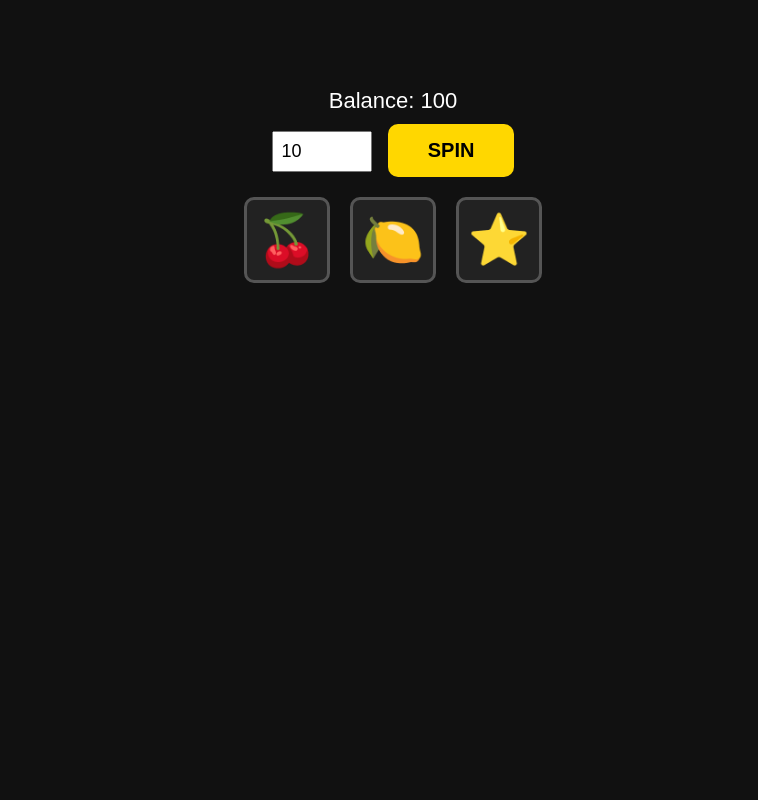
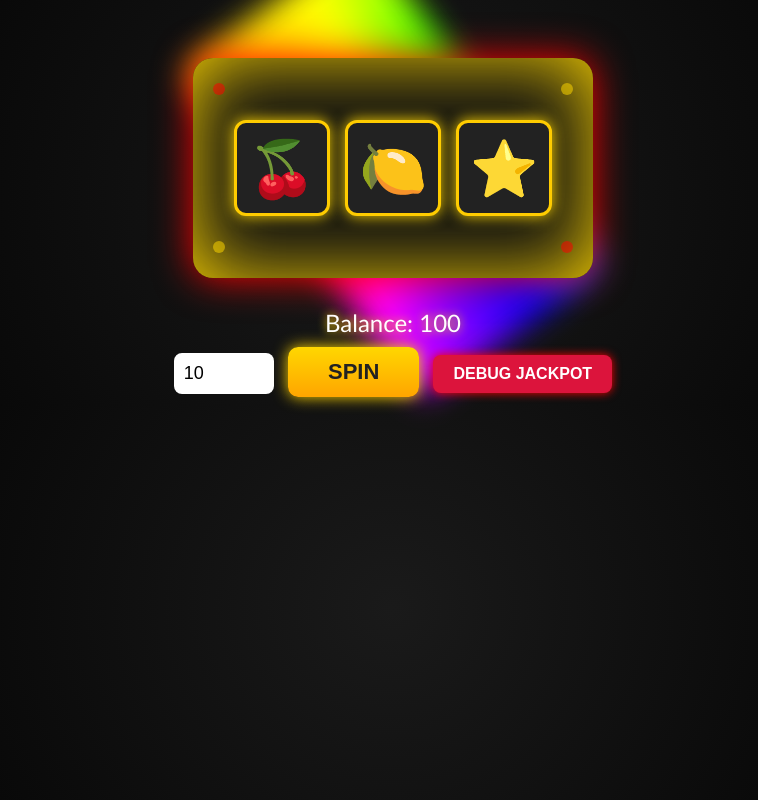
Before and after one commit to Constrak1996/Python-Projects, a Flask app: page / in a window 1280 px wide. Shown: the whole page, without its empty margins (247-1005 px from the left). Run offline with Flask 3, Linux system fonts and the light colour scheme.

Commit message:
New flashy lights, and debug jackpot

```diff
--- a/slot_machine_web/static/script.js
+++ b/slot_machine_web/static/script.js
@@ -15,7 +15,7 @@ function spinReel(reel, duration) {
     setTimeout(() => {
         clearInterval(interval);
         reel.classList.remove("spin-animation");
-        reel.textContent = randomSymbol();
+        reel.textContent = randomSymbol(); // final symbol
     }, duration);
 }
 
@@ -27,6 +27,40 @@ function calculatePayout(a, b, c, bet) {
     if (a === b && b === c) return bet * 5;   // Jackpot
     if (a === b || b === c || a === c) return bet * 2; // Small win
     return 0;
+}
+
+function flashScreen() {
+    const flash = document.getElementById("screen-flash");
+    flash.classList.add("flash-active");
+    setTimeout(() => flash.classList.remove("flash-active"), 300);
+}
+
+
+function triggerFireworks() {
+    const container = document.getElementById("fireworks-container");
+
+    for (let i = 0; i < 30; i++) {
+        const firework = document.createElement("div");
+        firework.classList.add("firework");
+
+        // Random explosion direction
+        const angle = Math.random() * Math.PI * 2;
+        const distance = 150 + Math.random() * 150;
+
+        firework.style.setProperty("--x", `${Math.cos(angle) * distance}px`);
+        firework.style.setProperty("--y", `${Math.sin(angle) * distance}px`);
+
+        // Start from center of screen
+        firework.style.left = `${window.innerWidth / 2}px`;
+        firework.style.top = `${window.innerHeight / 2}px`;
+
+        container.appendChild(firework);
+
+        // Remove after animation
+        setTimeout(() => {
+            firework.remove();
+        }, 1000);
+    }
 }
 
 document.getElementById("spinButton").addEventListener("click", () => {
@@ -62,11 +96,36 @@ document.getElementById("spinButton").addEventListener("click", () => {
         balance += payout;
         updateBalance();
 
-        if (payout > 0) {
+        if (a === b && b === c) {
+            flashScreen();
+            triggerFireworks();
+            alert("🎉 JACKPOT! You won " + payout + " credits!");
+        }
+        else if (payout > 0) {
             alert("You won " + payout + " credits!");
-        } else {
-            console.log("No win this time.");
         }
 
     }, 2100);
 });
+
+document.getElementById("debugJackpot").addEventListener("click", () => {
+    const bet = parseInt(document.getElementById("betAmount").value);
+
+    // Force jackpot symbols
+    const r1 = document.getElementById("reel1");
+    const r2 = document.getElementById("reel2");
+    const r3 = document.getElementById("reel3");
+
+    r1.textContent = "⭐";
+    r2.textContent = "⭐";
+    r3.textContent = "⭐";
+
+    const payout = bet * 5;
+    balance += payout;
+    updateBalance();
+
+    flashScreen();
+    triggerFireworks();
+
+    alert("🎉 DEBUG JACKPOT! You won " + payout + " credits!");
+});
--- a/slot_machine_web/static/style.css
+++ b/slot_machine_web/static/style.css
@@ -59,3 +59,218 @@ button {
     font-size: 18px;
     margin-right: 10px;
 }
+
+body {
+    background: radial-gradient(circle at center, #1a1a1a, #000);
+    color: white;
+    font-family: 'Trebuchet MS', sans-serif;
+    text-align: center;
+    padding-top: 50px;
+}
+
+/* Casino Frame */
+.casino-frame {
+    width: 360px;
+    margin: 0 auto 30px auto;
+    padding: 20px;
+    border-radius: 20px;
+    background: #111;
+    box-shadow: 0 0 25px red, 0 0 50px gold inset;
+    position: relative;
+}
+
+/* Animated Lights */
+.lights {
+    display: flex;
+    justify-content: space-between;
+    padding: 5px 0;
+}
+
+.lights::before,
+.lights::after {
+    content: "";
+    width: 12px;
+    height: 12px;
+    border-radius: 50%;
+    animation: blink 0.8s infinite alternate;
+}
+
+.top-lights::before { background: red; }
+.top-lights::after { background: gold; }
+
+.bottom-lights::before { background: gold; }
+.bottom-lights::after { background: red; }
+
+@keyframes blink {
+    from { opacity: 0.2; }
+    to { opacity: 1; }
+}
+
+/* Reels */
+.slot-machine {
+    display: flex;
+    justify-content: center;
+    gap: 15px;
+    margin: 20px 0;
+}
+
+.reel {
+    width: 90px;
+    height: 90px;
+    background: #222;
+    border: 3px solid #ffcc00;
+    border-radius: 12px;
+    font-size: 55px;
+    display: flex;
+    justify-content: center;
+    align-items: center;
+    box-shadow: 0 0 15px gold;
+}
+
+.spin-animation {
+    animation: spin 0.1s linear infinite;
+}
+
+@keyframes spin {
+    0% { transform: translateY(0); }
+    100% { transform: translateY(-25px); }
+}
+
+/* Controls */
+.controls {
+    margin-top: 20px;
+}
+
+#balance {
+    font-size: 24px;
+    margin-bottom: 10px;
+    text-shadow: 0 0 10px gold;
+}
+
+.betting input {
+    width: 80px;
+    padding: 10px;
+    font-size: 18px;
+    border-radius: 8px;
+    border: none;
+    margin-right: 10px;
+}
+
+button {
+    padding: 12px 40px;
+    font-size: 22px;
+    background: linear-gradient(to bottom, gold, orange);
+    border: none;
+    border-radius: 10px;
+    cursor: pointer;
+    font-weight: bold;
+    color: #222;
+    box-shadow: 0 0 15px gold;
+    transition: 0.2s;
+}
+
+button:hover {
+    transform: scale(1.1);
+    box-shadow: 0 0 25px gold;
+}
+
+/* Fireworks container */
+#fireworks-container {
+    position: fixed;
+    top: 0;
+    left: 0;
+    width: 100%;
+    height: 100%;
+    pointer-events: none;
+    overflow: hidden;
+    z-index: 9999;
+}
+
+/* Individual firework particle */
+.firework {
+    position: absolute;
+    width: 8px;
+    height: 8px;
+    background: radial-gradient(circle, yellow, red);
+    border-radius: 50%;
+    animation: explode 1s ease-out forwards;
+}
+
+@keyframes explode {
+    0% {
+        transform: translate(0, 0) scale(1);
+        opacity: 1;
+    }
+    100% {
+        transform: translate(var(--x), var(--y)) scale(0.2);
+        opacity: 0;
+    }
+}
+
+.casino-frame {
+    animation: neonPulse 2s infinite alternate;
+}
+
+@keyframes neonPulse {
+    0% {
+        box-shadow: 0 0 20px red, 0 0 40px gold inset;
+    }
+    100% {
+        box-shadow: 0 0 40px red, 0 0 80px gold inset;
+    }
+}
+
+.casino-frame::before {
+    content: "";
+    position: absolute;
+    top: -5px;
+    left: -5px;
+    right: -5px;
+    bottom: -5px;
+    border-radius: 25px;
+    background: conic-gradient(
+        red, orange, yellow, lime, cyan, blue, magenta, red
+    );
+    z-index: -1;
+    filter: blur(15px);
+    animation: spinLights 4s linear infinite;
+}
+
+@keyframes spinLights {
+    from { transform: rotate(0deg); }
+    to { transform: rotate(360deg); }
+}
+
+#screen-flash {
+    position: fixed;
+    top: 0;
+    left: 0;
+    width: 100%;
+    height: 100%;
+    background: white;
+    opacity: 0;
+    pointer-events: none;
+    z-index: 9998;
+    transition: opacity 0.3s;
+}
+
+.flash-active {
+    opacity: 0.8;
+}
+
+#debugJackpot {
+    margin-left: 10px;
+    padding: 10px 20px;
+    font-size: 16px;
+    background: crimson;
+    color: white;
+    border: none;
+    border-radius: 8px;
+    cursor: pointer;
+    box-shadow: 0 0 10px red;
+}
+
+#debugJackpot:hover {
+    background: darkred;
+    transform: scale(1.05);
+}
--- a/slot_machine_web/templates/index.html
+++ b/slot_machine_web/templates/index.html
@@ -7,21 +7,37 @@
 </head>
 <body>
 
-<div class="info">
+<!-- Casino frame with lights -->
+<div class="casino-frame">
+    <div class="lights top-lights"></div>
+
+    <!-- Reels -->
+    <div class="slot-machine">
+        <div class="reel" id="reel1">🍒</div>
+        <div class="reel" id="reel2">🍋</div>
+        <div class="reel" id="reel3">⭐</div>
+    </div>
+
+    <div class="lights bottom-lights"></div>
+</div>
+
+<!-- Betting + balance -->
+<div class="controls">
     <div id="balance">Balance: 100</div>
 
     <div class="betting">
         <input type="number" id="betAmount" min="1" value="10">
         <button id="spinButton">SPIN</button>
+        <button id="debugJackpot">DEBUG JACKPOT</button>
+
     </div>
 </div>
 
-<div class="slot-machine">
-    <div class="reel" id="reel1">🍒</div>
-    <div class="reel" id="reel2">🍋</div>
-    <div class="reel" id="reel3">⭐</div>
-</div>
+<!-- Jackpot effects -->
+<div id="screen-flash"></div>
+<div id="fireworks-container"></div>
 
+<!-- Script -->
 <script src="/static/script.js"></script>
 </body>
 </html>
```
